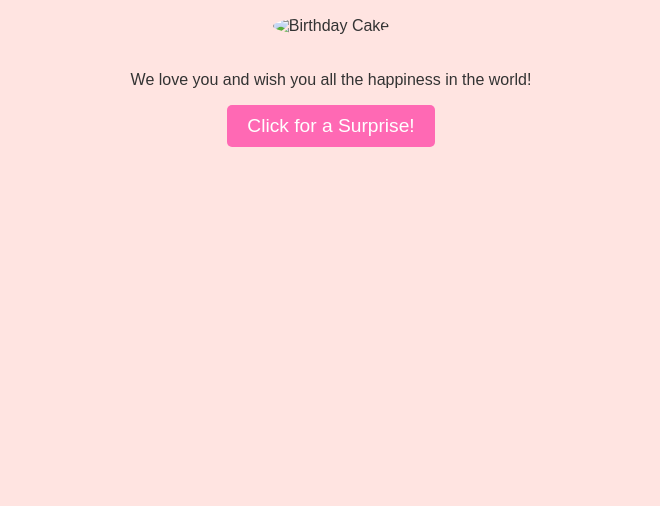
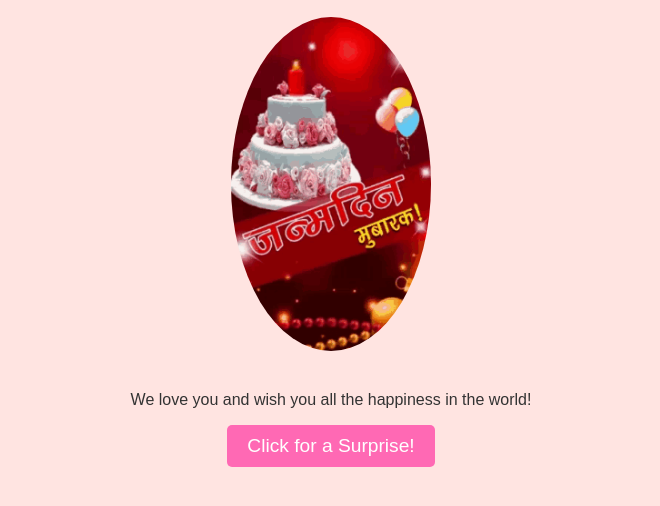
Before and after one commit to aaravsinha002/happybdaynani, a plain HTML site: page index.html in a window 1280 px wide. Shown: the part 140-646 px from the top of the page, without its empty margins (309-969 px from the left). Drawn offline with Linux system fonts and the light colour scheme.

Commit message:
Update index.html

```diff
--- a/index.html
+++ b/index.html
@@ -9,7 +9,7 @@
 <body>
     <div class="container">
         <h1>Happy Birthday, Grandma!</h1>
-        <img src="bdaypic" alt="Birthday Cake" class="cake-img">
+        <img src="image.gif" alt="Birthday Cake" class="cake-img">
         <p>We love you and wish you all the happiness in the world!</p>
 
         <button onclick="showMessage()">Click for a Surprise!</button>
```
